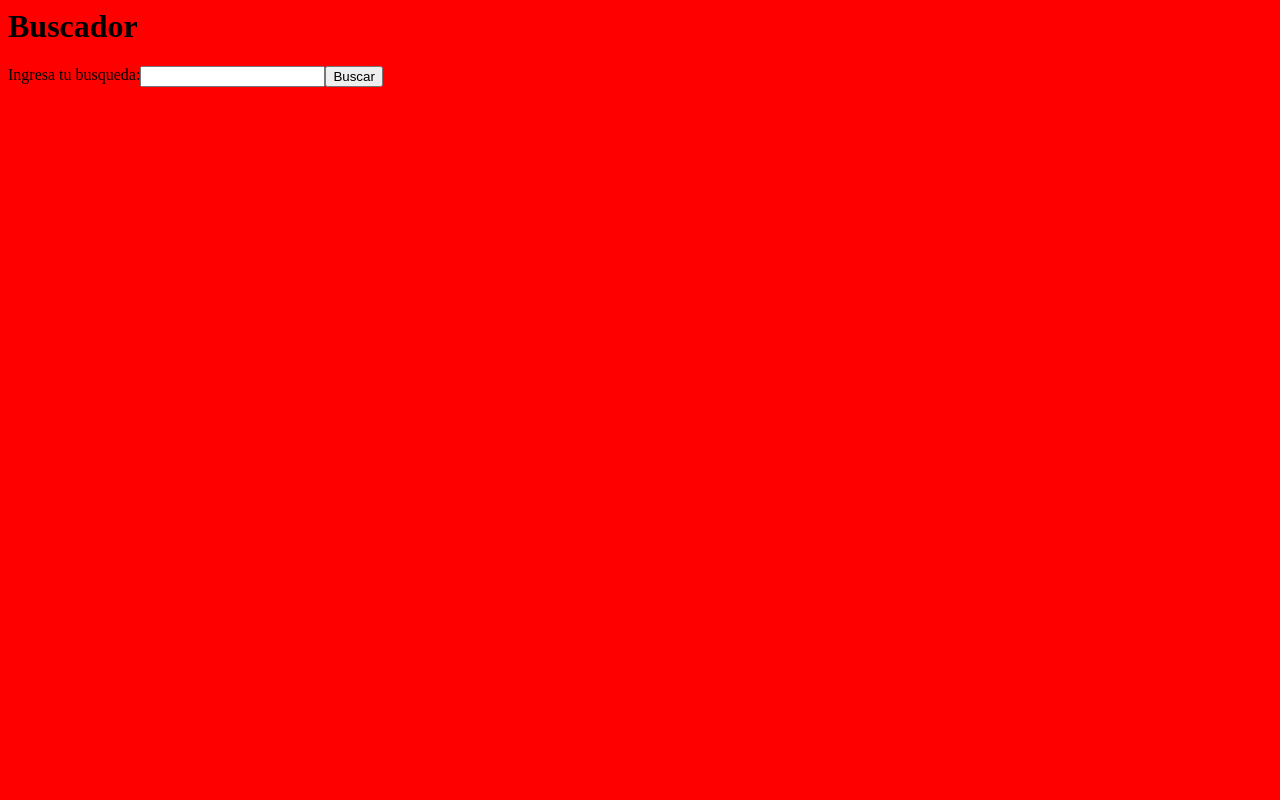
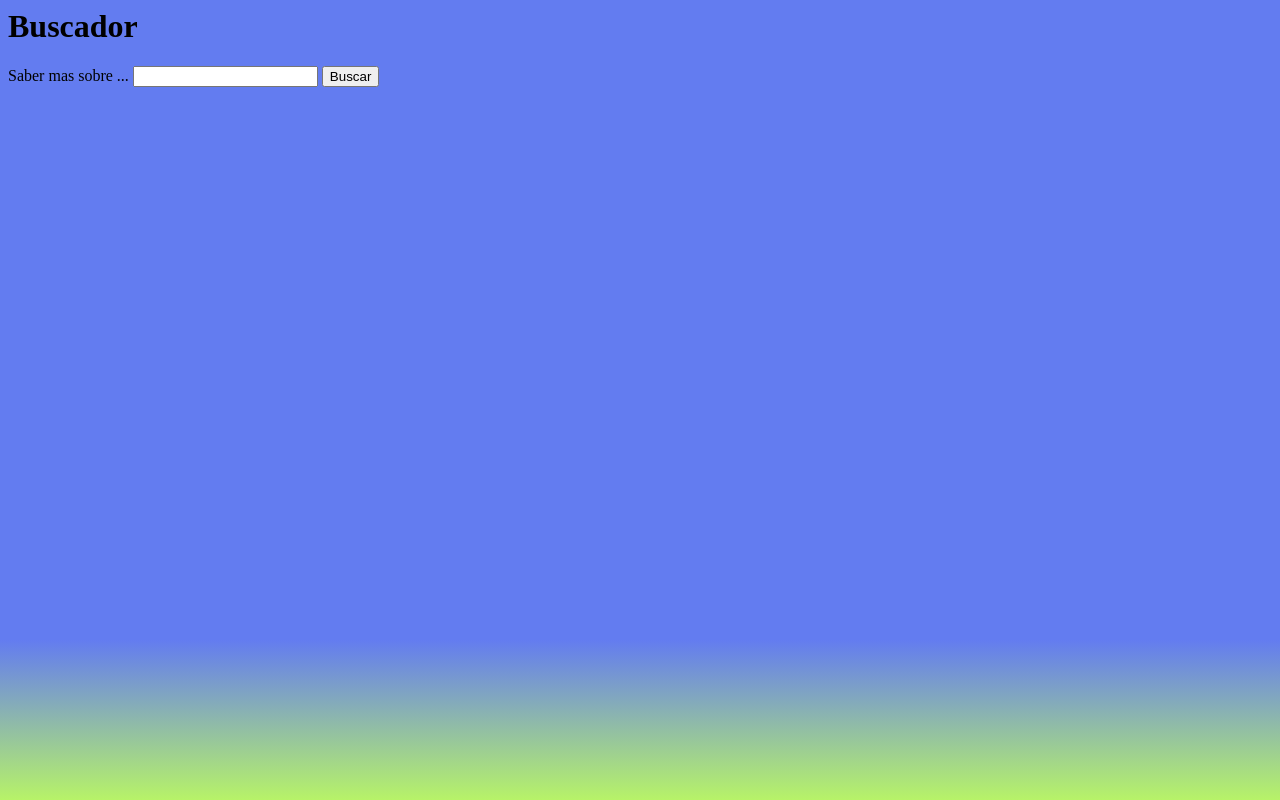
Before and after one commit to tomasiewicz8/MVC, a PHP site: page / in a window 1280 px wide. Run offline with PHP 8.4, Linux system fonts and the light colour scheme.

Commit message:
formulario

```diff
--- a/Frontend/index.html
+++ b/Frontend/index.html
@@ -10,9 +10,11 @@
     <h1>Buscador</h1>
 
     <form action="?" method="get">
-        <label for="producto">Ingresa tu busqueda:</label>
-        <input type="text" id="producto" name="producto" required>
-        <button type="submit">Buscar</button>
+        <div>
+            <label for="producto">Saber mas sobre ...</label>
+            <input type="text" id="producto" name="producto" required>
+            <button type="submit">Buscar</button>
+        </div>
     </form>
 
 </body>
--- a/Frontend/style.css
+++ b/Frontend/style.css
@@ -1,12 +1,3 @@
 body {
-    background: rgb(255, 0, 0);
+    background: linear-gradient(rgb(99, 124, 240) 80%,rgb(183, 243, 104));
 }
-
-form {
-    display: flex;
-
-}
-
-label {
-    align-items: center;
-}
```
